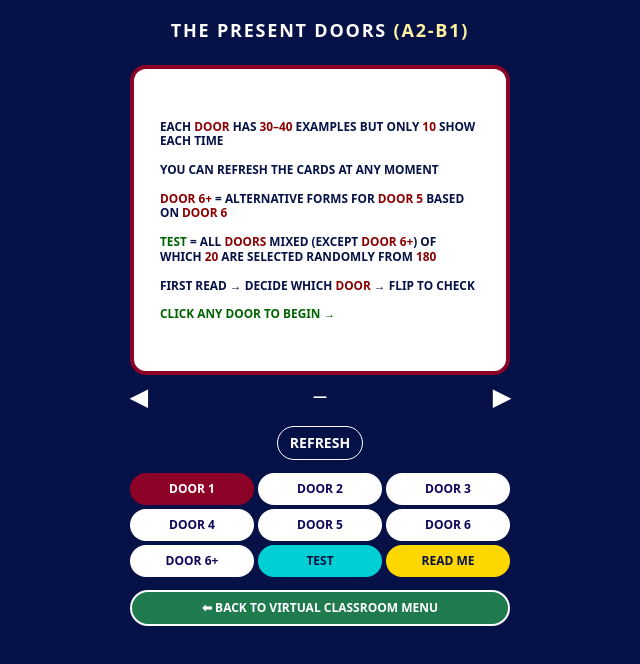
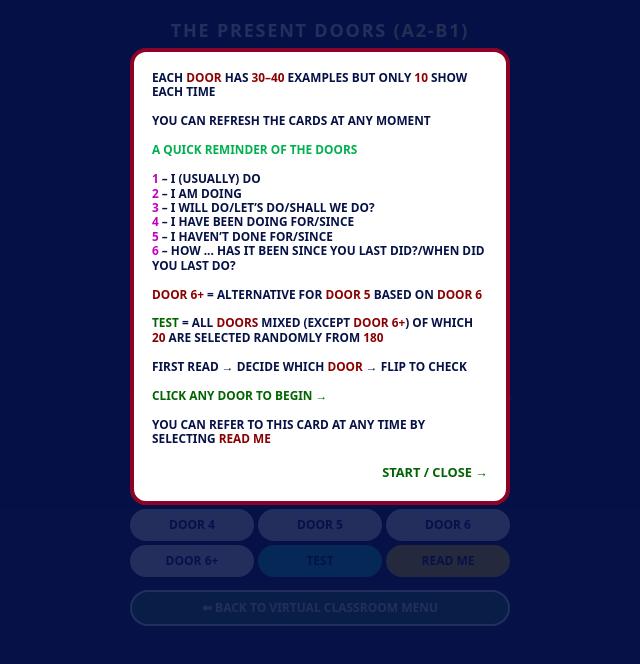
Before and after one commit to ipaulmac/flashcards, a plain HTML site: page presentdoors.html in a window 1280 px wide. Shown: the whole page, without its empty margins (320-960 px from the left). Drawn offline with nearby package versions, Linux system fonts and the light colour scheme.

Commit message:
Update Present Doors and Imperfect Floors

```diff
--- a/presentdoors.html
+++ b/presentdoors.html
@@ -119,6 +119,61 @@ color:white;
   font-weight:900;
 }
 
+.start-close-btn{
+  position:absolute;
+  right:20px;
+  bottom:16px;
+  color:darkgreen;
+  font-size:.8rem;
+  font-weight:900;
+  text-transform:uppercase;
+  cursor:pointer;
+  display:none;
+}
+
+/* OPENING INSTRUCTIONS OVERLAY */
+.popup-overlay{
+position:fixed;
+inset:0;
+background:rgba(6,18,71,.88);
+display:none;
+justify-content:center;
+align-items:flex-start;
+padding-top:48px;
+padding-left:12px;
+padding-right:12px;
+box-sizing:border-box;
+z-index:99999;
+}
+.popup{
+width:90vw;
+max-width:380px;
+max-height:92vh;
+overflow-y:auto;
+background:#fff;
+border:4px solid #8C0327;
+border-radius:16px;
+padding:18px;
+box-sizing:border-box;
+}
+.popup-text{
+font-size:.74rem;
+font-weight:900;
+line-height:1.22;
+color:#061247;
+text-align:left;
+}
+.popup-close-text{
+margin-top:18px;
+display:flex;
+justify-content:flex-end;
+font-size:.8rem;
+font-weight:900;
+color:darkgreen;
+cursor:pointer;
+user-select:none;
+}
+
 .test-btn{
 background:#00cfd5;
 color:#061247;
@@ -219,6 +274,29 @@ class="text-white flex items-center gap-2 px-3 py-1.5 border border-white rounde
   <button id="libraryBackBtn" class="library-back-btn">
     ⬅ BACK TO VIRTUAL CLASSROOM MENU
   </button>
+</div>
+
+
+<div class="popup-overlay" id="popupOverlay">
+  <div class="popup">
+    <div class="popup-text">
+      EACH <span style="color:darkred;">DOOR</span> HAS <span style="color:darkred;">30–40</span> EXAMPLES BUT ONLY <span style="color:darkred;">10</span> SHOW EACH TIME<br><br>
+      YOU CAN REFRESH THE CARDS AT ANY MOMENT<br><br>
+      <span style="color:#00B050;">A QUICK REMINDER OF THE DOORS</span><br><br>
+      <span style="color:#C000C0;">1</span> – I (USUALLY) DO<br>
+      <span style="color:#C000C0;">2</span> – I AM DOING<br>
+      <span style="color:#C000C0;">3</span> – I WILL DO/LET’S DO/SHALL WE DO?<br>
+      <span style="color:#C000C0;">4</span> – I HAVE BEEN DOING FOR/SINCE<br>
+      <span style="color:#C000C0;">5</span> – I HAVEN’T DONE FOR/SINCE<br>
+      <span style="color:#C000C0;">6</span> – HOW ... HAS IT BEEN SINCE YOU LAST DID?/WHEN DID YOU LAST DO?<br><br>
+      <span style="color:darkred;">DOOR 6+</span> = ALTERNATIVE FOR <span style="color:darkred;">DOOR 5</span> BASED ON <span style="color:darkred;">DOOR 6</span><br><br>
+      <span style="color:darkgreen;">TEST</span> = ALL <span style="color:darkred;">DOORS</span> MIXED (EXCEPT <span style="color:darkred;">DOOR 6+</span>) OF WHICH <span style="color:darkred;">20</span> ARE SELECTED RANDOMLY FROM <span style="color:darkred;">180</span><br><br>
+      FIRST READ → DECIDE WHICH <span style="color:darkred;">DOOR</span> → FLIP TO CHECK<br><br>
+      <span style="color:darkgreen;">CLICK ANY DOOR TO BEGIN →</span><br><br>
+      YOU CAN REFER TO THIS CARD AT ANY TIME BY SELECTING <span style="color:darkred;">READ ME</span>
+    </div>
+    <div id="closePopup" class="popup-close-text">START / CLOSE →</div>
+  </div>
 </div>
 
 
@@ -430,7 +508,7 @@ const sets = {
   { "front": "Non vedo Marco da sei settimane", "back": "I haven’t seen Marco for six weeks", "speak": "I haven’t seen Marco for six weeks" },
   { "front": "Laura non sente sua sorella da dieci giorni", "back": "Laura hasn’t heard from her sister for ten days", "speak": "Laura hasn’t heard from her sister for ten days" },
   { "front": "Sono dieci giorni che Paolo non parla con il direttore", "back": "He hasn’t spoken to the manager for ten days", "speak": "He hasn’t spoken to the manager for ten days" },
-  { "front": "Paolo e Laura non parlano tra loro da tre settimane", "back": "They haven’t spoken to each other for three weeks", "speak": "They haven’t spoken to each other for three weeks" },
+  { "front": "Paolo e Laura non parlano tra loro da tre settimane", "back": "Paolo and Laura haven’t spoken to each other for three weeks", "speak": "Paolo and Laura haven’t spoken to each other for three weeks" },
   { "front": "È da Natale che i vicini non parlano con noi", "back": "They haven’t spoken to us since Christmas", "speak": "They haven’t spoken to us since Christmas" },
   { "front": "Non bevo alcol da sei mesi", "back": "I haven’t drunk alcohol for six months", "speak": "I haven’t drunk alcohol for six months" },
   { "front": "Non mangio la pizza da tantissimo tempo", "back": "I haven’t eaten pizza for a very long time", "speak": "I haven’t eaten pizza for a very long time" },
@@ -618,6 +696,13 @@ function activateButton(n){
 
 window.loadSet = function(n){
 
+  flashcard.style.height = "64vw";
+  flashcard.style.maxHeight = "310px";
+  const frontFace = flashcard.querySelector(".face:not(.back)");
+  frontFace.style.overflowY = "hidden";
+  frontFace.style.alignItems = "center";
+  frontFace.style.justifyContent = "center";
+
   mode = "floor"
   currentFloor = n
 
@@ -706,6 +791,7 @@ function updateCard(){
   frontText.style.color = "";
   frontText.style.textAlign = "center";
   frontText.style.fontSize = "1.08rem";
+  frontText.style.fontWeight = "";
   frontText.style.lineHeight = "1.28";
   frontText.style.padding = "";
 
@@ -773,46 +859,29 @@ document.getElementById("libraryBackBtn").onclick = function(){
 /* ================= INITIAL LOAD ================= */
 
 window.loadInstructions = function(){
-
-  mode = "instructions";
-
-  frontText.style.color = "#061247";
-  frontText.style.textAlign = "left";
-  frontText.style.fontSize = ".74rem";
-  frontText.style.lineHeight = "1.22";
-  frontText.style.padding = "6px 10px";
-
-  // stop any flip
-  flashcard.classList.remove("flipped");
-
-  // FRONT
-  frontText.innerHTML =
-  'EACH <span style="color:darkred;">DOOR</span> HAS <span style="color:darkred;">30–40</span> EXAMPLES BUT ONLY <span style="color:darkred;">10</span> SHOW EACH TIME<br><br>' +
-
-  'YOU CAN REFRESH THE CARDS AT ANY MOMENT<br><br>' +
-
-  '<span style="color:darkred;">DOOR 6+</span> = ALTERNATIVE FORMS FOR <span style="color:darkred;">DOOR 5</span> BASED ON <span style="color:darkred;">DOOR 6</span><br><br>' +
-
-  '<span style="color:darkgreen;">TEST</span> = ALL <span style="color:darkred;">DOORS</span> MIXED (EXCEPT <span style="color:darkred;">DOOR 6+</span>) OF WHICH <span style="color:darkred;">20</span> ARE SELECTED RANDOMLY FROM <span style="color:darkred;">180</span><br><br>' +
-
-  'FIRST READ → DECIDE WHICH <span style="color:darkred;">DOOR</span> → FLIP TO CHECK<br><br>' +
-
-  '<span style="color:darkgreen;">CLICK ANY DOOR TO BEGIN →</span>';
-
-  backText.innerText = "";
-
-  // label
-  doorLabel.innerText = "INFO";
-
-  // remove counter
-  counter.innerText = "—";
-
-  // clear cards so navigation doesn't interfere
-  cards = [];
+  document.getElementById("popupOverlay").style.display = "flex";
 }
 
+window.startCloseInstructions = function(){
+  document.getElementById("popupOverlay").style.display = "none";
+  // Closing the instructions must not select a door or reset student progress.
+}
 
-loadSet(1)
+document.getElementById("closePopup").onclick = startCloseInstructions;
+
+// Start with no door selected: leave all menu buttons white and wait for the student.
+cards = [];
+index = 0;
+mode = null;
+frontText.innerText = "CHOOSE YOUR DOOR";
+frontText.style.color = "#A00000";
+frontText.style.textAlign = "center";
+frontText.style.fontSize = "1.35rem";
+frontText.style.fontWeight = "bold";
+backText.innerText = "";
+doorLabel.innerText = "";
+counter.innerText = "";
+activateButton();
 loadInstructions()
 
 </script>
```
Also changed, not shown: imperfect-floors/imperfectfloors.html (+43 -8 lines).
